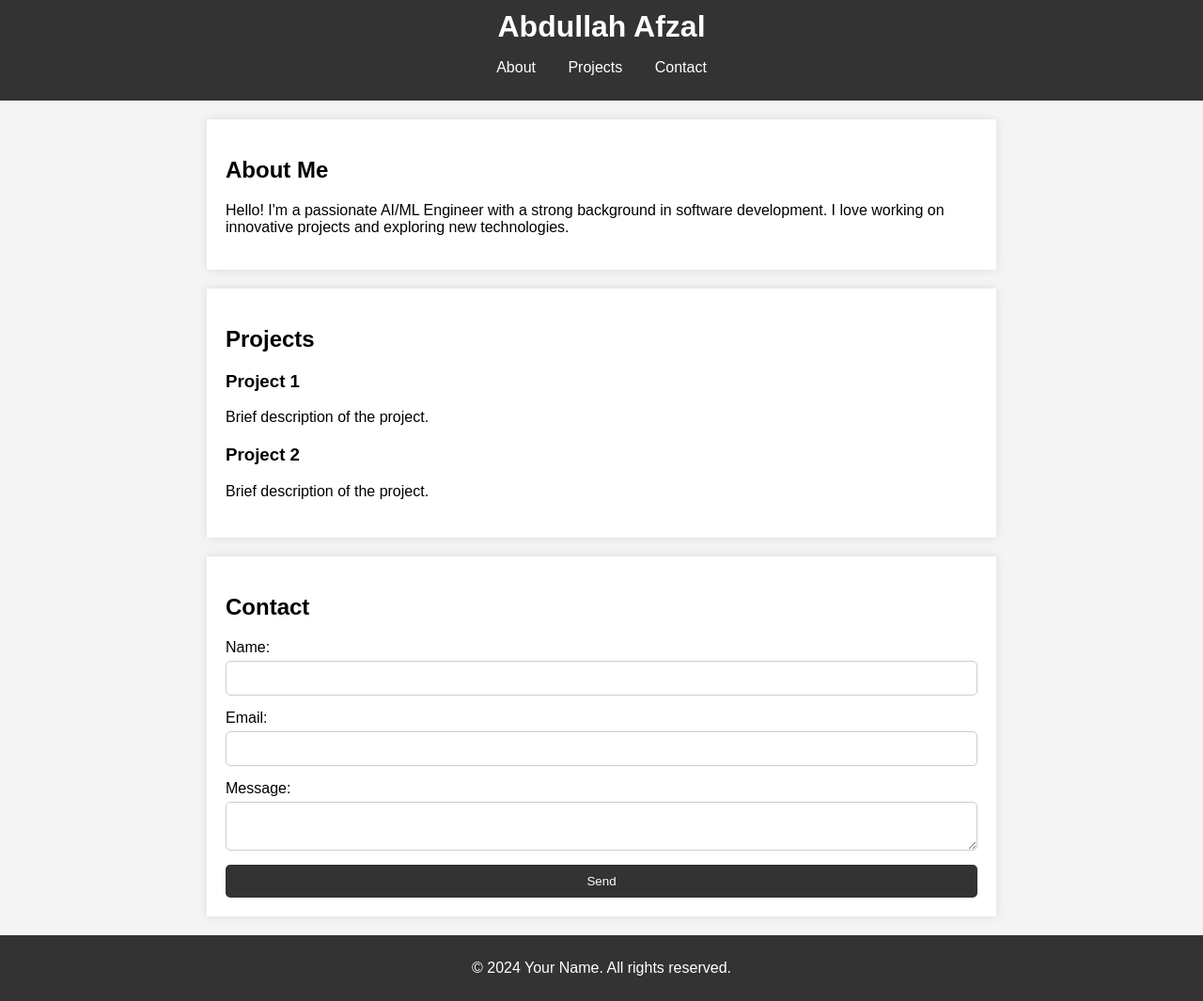
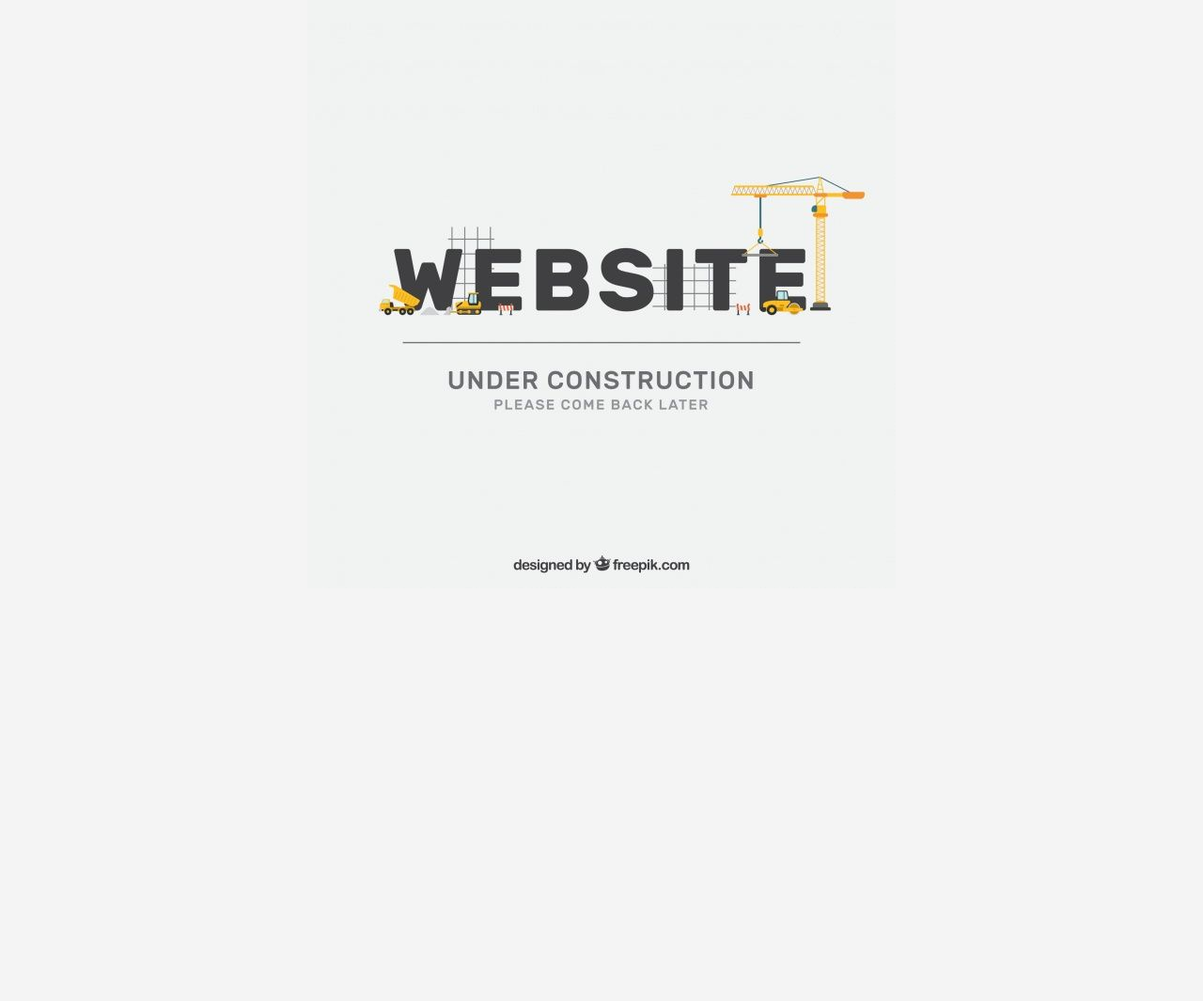
Before and after one commit to Abdullah-Afzal-00/Abdullah-Afzal-00.github.io, a plain HTML site: page index.html in a window 1280 px wide. Shown: the whole page at 94% size. After the commit the page ends 800 px from the top, so only its background shows below. Drawn offline with Linux system fonts and the light colour scheme.

Commit message:
Add Under Construction image

```diff
--- a/index.html
+++ b/index.html
@@ -9,7 +9,10 @@
 </head>
 
 <body>
-    <header>
+    <center>
+        <img src="under_construction.jpeg" alt="">
+    </center>
+    <!-- <header>
         <h1>Abdullah Afzal</h1>
         <nav>
             <ul>
@@ -18,15 +21,15 @@
                 <li><a href="#contact">Contact</a></li>
             </ul>
         </nav>
-    </header>
-
+    </header> -->
+    <!--
     <section id="about">
         <h2>About Me</h2>
         <p>Hello! I'm a passionate AI/ML Engineer with a strong background in software development. I love working on
             innovative projects and exploring new technologies.</p>
-    </section>
+    </section> -->
 
-    <section id="projects">
+    <!-- <section id="projects">
         <h2>Projects</h2>
         <div class="project">
             <h3>Project 1</h3>
@@ -36,10 +39,9 @@
             <h3>Project 2</h3>
             <p>Brief description of the project.</p>
         </div>
-        <!-- Add more projects as needed -->
-    </section>
+    </section> -->
 
-    <section id="contact">
+    <!-- <section id="contact">
         <h2>Contact</h2>
         <form id="contact-form">
             <label for="name">Name:</label>
@@ -53,13 +55,13 @@
 
             <button type="submit">Send</button>
         </form>
-    </section>
+    </section> -->
 
-    <footer>
+    <!-- <footer>
         <p>&copy; 2024 Your Name. All rights reserved.</p>
-    </footer>
+    </footer> -->
 
-    <script src="script.js"></script>
+    <!-- <script src="script.js"></script> -->
 </body>
 
 </html>
```
Also changed, not shown: under_construction.jpeg (added).
